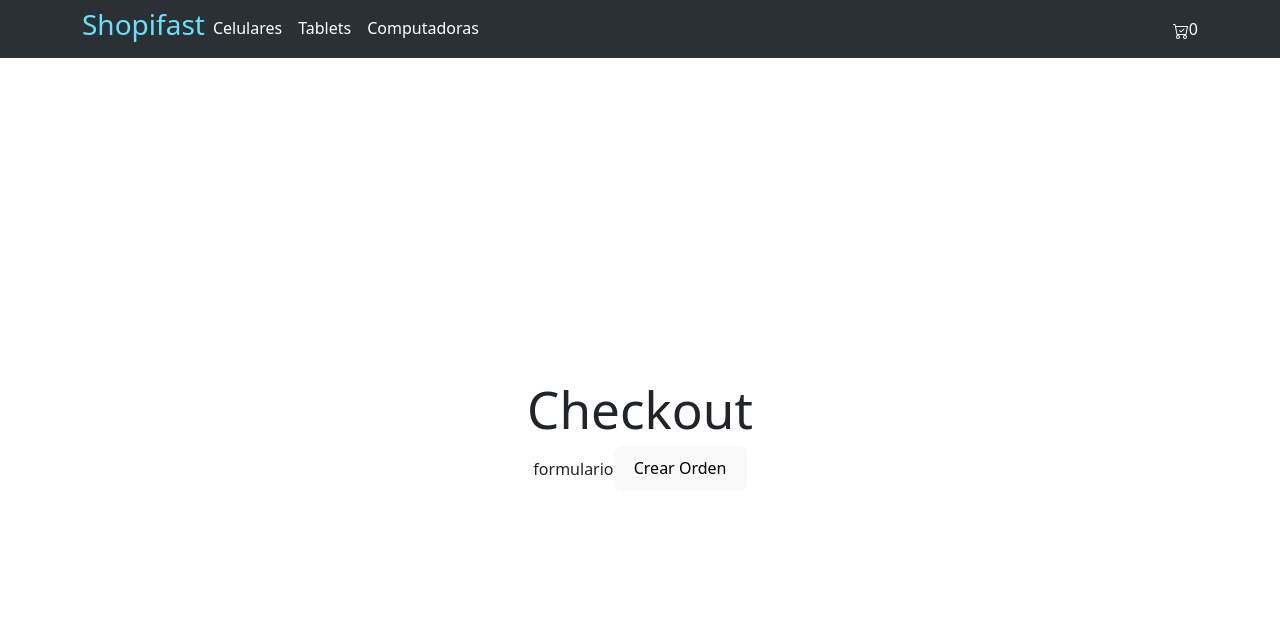
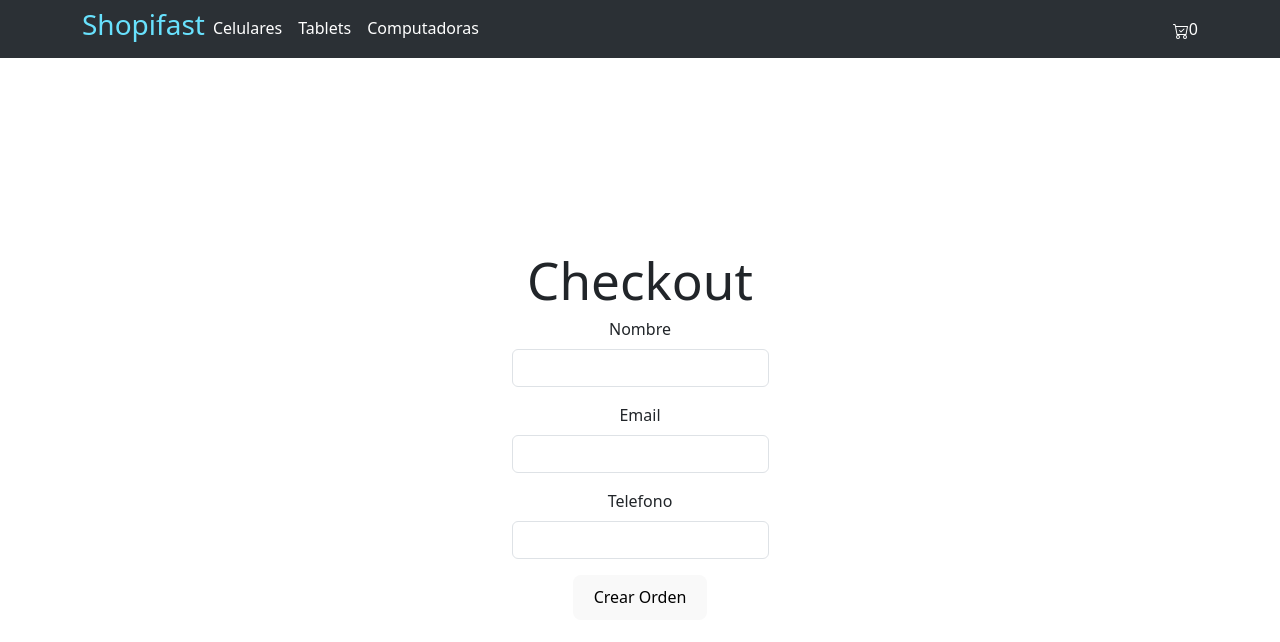
Before and after one commit to Rodrifullstack/PreEntrega1-Naray, a React (Vite) app: page /checkout in a window 1280 px wide. Shown: the top 642 px of the page. Built offline with nearby package versions, Linux system fonts and the light colour scheme; no server answers.

Commit message:
Entrega Final

```diff
--- /dev/null
+++ b/src/components/CheckOutForm/CheckOutForm.jsx
@@ -0,0 +1,45 @@
+import { useState } from "react"
+
+
+const CheckOutForm = ({onConfirm}) => {
+  const [name, setName] = useState('')
+  const [phone, setPhone] = useState('')
+  const [email, setEmail] = useState('')
+
+  const handleConfirm = (event) => {
+    event.preventDefault()
+
+    const userData = {
+      name, phone, email
+    }
+
+    console.log('Nombre', name)
+    console.log('Phone', phone)
+    console.log('Email', email)
+
+
+    onConfirm(userData)
+  }
+
+  return (
+    <>
+      <form onSubmit={handleConfirm}>
+        <div className="mb-3">
+          <label htmlFor="exampleInputEmail1" className="form-label">Nombre</label>
+          <input type="text" className="form-control" value={name} onChange={ ({target}) => setName(target.value) } />
+        </div>
+        <div className="mb-3">
+          <label htmlFor="exampleInputEmail1" className="form-label">Email</label>
+          <input type="email" className="form-control" value={email} onChange={({target}) => setEmail(target.value)} />
+        </div>
+        <div className="mb-3">
+          <label htmlFor="exampleInputEmail1" className="form-label">Telefono</label>
+          <input type="text" className="form-control" value={phone} onChange={ ({target}) => setPhone(target.value) } />
+        </div>
+        <button type="submit" className="Option">Crear Orden</button>
+      </form>
+    </>
+  )
+}
+
+export default CheckOutForm
--- a/src/components/Checkout/Checkout.jsx
+++ b/src/components/Checkout/Checkout.jsx
@@ -2,17 +2,21 @@ import { useContext, useState } from "react"
 import { CartContext } from "../../context/CartContext"
 import { addDoc, collection, documentId, getDocs, query, where, writeBatch } from "firebase/firestore"
 import { db } from "../../services/firebase"
+import CheckOutForm from "../CheckOutForm/CheckOutForm"
+import { Link } from "react-router-dom"
+import Spinner from "../Spinner/Spinner"
 
 const Checkout = () => {
 
 
   const [loading, setLoading] = useState(false)
   const [orderCreated, setCreatedOrder] = useState(false)
+  const [orderId, setOrderId] = useState('')
 
 
   const { cart, totalQuantity, total, clearCart } = useContext(CartContext)
 
-  const createOrder = async () => {
+  const createOrder = async ({name,phone,email}) => {
 
     setLoading(true)
     try {
@@ -21,10 +25,9 @@ const Checkout = () => {
 
       const objOrder = {
         buyer: {
-          firstName: "Rodri",
-          lastName: "Naray",
-          phone: '12334345',
-          email: 'asd@gmail.com'
+          name: name,
+          phone: phone,
+          email: email
         },
         items: cart,
         totQuantity,
@@ -67,6 +70,7 @@ const Checkout = () => {
         const orderAdded = await addDoc(orderRef, objOrder)
 
         console.log(`El id de su orden es: ${orderAdded.id}`)
+        setOrderId(orderAdded.id)
         clearCart()
         setCreatedOrder(true)
 
@@ -85,7 +89,8 @@ const Checkout = () => {
   if (loading) {
     return (
       <>
-        <h1>Se esta generando su orden</h1>
+        <Spinner/>
+        <h3>Se esta generando su orden</h3>
       </>
     )
   }
@@ -93,7 +98,14 @@ const Checkout = () => {
   if (orderCreated) {
     return (
       <>
-        <h1>Su orden fue creada correctamente</h1>
+        <h1>Su orden ha sido creada correctamente</h1>
+        <br/>
+        <br/>
+        <h3>¡Gracias por su compra!</h3>
+        <h3>Codigo identificador de orden: <strong>{orderId}</strong></h3>
+        <br/>
+        <br/>
+        <Link to='/'><button className="Option"> Volver al Inicio</button></Link>
       </>
     )
   }
@@ -101,8 +113,7 @@ const Checkout = () => {
   return (
     <>
       <h1>Checkout</h1>
-      {'formulario'}
-      <button className="Option" onClick={createOrder}> Crear Orden </button>
+      <CheckOutForm onConfirm={createOrder}/>
     </>
   )
 }
--- a/src/components/ItemDetailContainer/ItemDetailContainer.jsx
+++ b/src/components/ItemDetailContainer/ItemDetailContainer.jsx
@@ -3,6 +3,7 @@ import ItemDetail from "../ItemDetail/ItemDetail"
 import { useParams } from "react-router-dom"
 import { doc, getDoc } from "firebase/firestore"
 import { db } from "../../services/firebase"
+import Spinner from "../Spinner/Spinner"
 
 const ItemDetailContainer = () => {
 
@@ -14,7 +15,7 @@ const ItemDetailContainer = () => {
 
     getDoc(doc(db, "products", productId))
       .then((querySnapshot) => {
-        // console.log(querySnapshot)
+
         const product = { id: querySnapshot.id, ...querySnapshot.data() }
         setProduct(product)
       })
@@ -25,13 +26,6 @@ const ItemDetailContainer = () => {
         setLoading(false)
       });
 
-    // getProductById(productId)
-    //   .then( res => {
-    //     setProduct(res)
-    //   })
-    //   .catch( error => {
-    //     console.log(error)
-    //   })
   }, [productId])
 
   return (
@@ -40,7 +34,10 @@ const ItemDetailContainer = () => {
         ? (<div>
           <ItemDetail {...product} />
         </div>) : (
-          <h2> Cargado Producto...</h2>
+          <>
+            <Spinner />
+            <h2> Cargado Producto...</h2>
+          </>
         )}
     </>
   )
--- a/src/components/ItemListContainer/ItemListContainer.jsx
+++ b/src/components/ItemListContainer/ItemListContainer.jsx
@@ -4,6 +4,7 @@ import ItemList from "../ItemList/ItemList";
 import { db } from "../../services/firebase"
 import { useParams } from "react-router-dom";
 import { collection, getDocs, query, where } from "firebase/firestore";
+import Spinner from "../Spinner/Spinner";
 
 
 const ItemListContainer = ({ greeting }) => {
@@ -43,7 +44,11 @@ const ItemListContainer = ({ greeting }) => {
                     <ItemList products={products} />
                 </>
             ) :
-                (<h2> Cargado productos...</h2>)
+                (<>
+                    <Spinner />
+                    <h2> Cargado productos...</h2>
+                </>
+                )
             }
         </>
     )
--- /dev/null
+++ b/src/components/Spinner/Spinner.jsx
@@ -0,0 +1,16 @@
+
+
+const Spinner = () => {
+  return (
+    <>
+      <div className="d-flex justify-content-center">
+        <div className="spinner-border text-info" style={{width: "5rem", height: "5rem"}} role="status">
+          <span className="visually-hidden">Loading...</span>
+        </div>
+      </div>
+      <br/>
+    </>
+  )
+}
+
+export default Spinner
```
